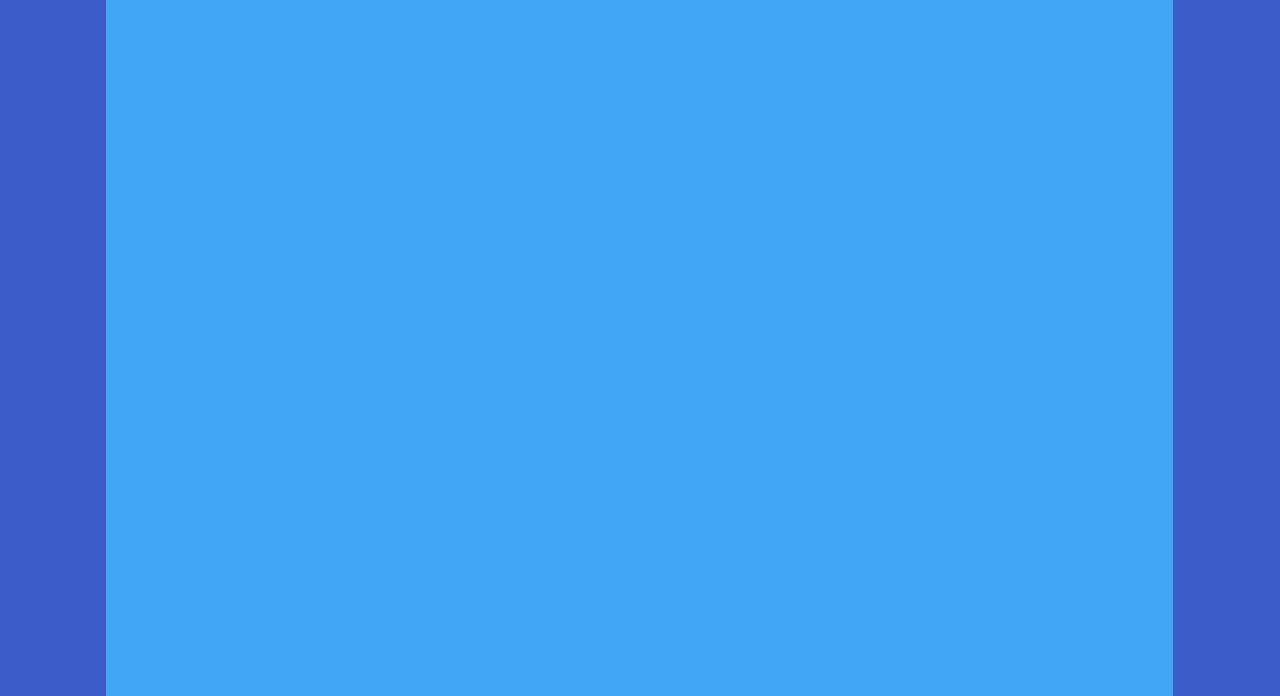
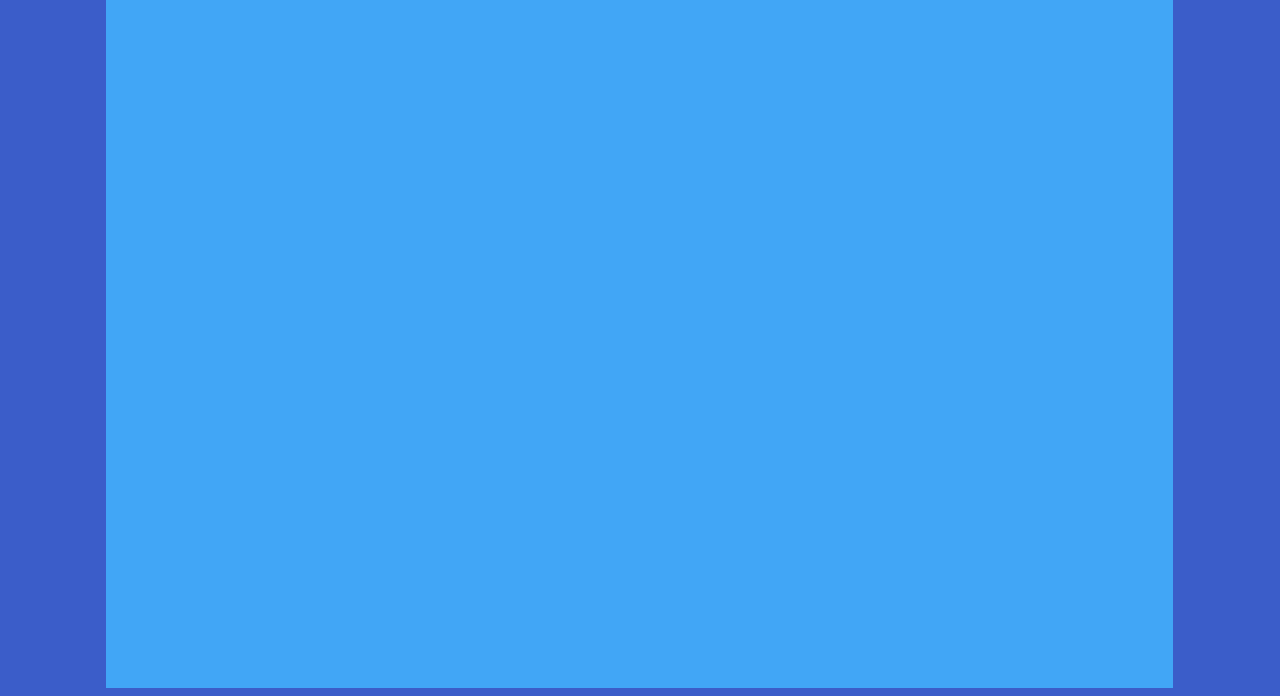
Before and after one commit to rmkubik/blast-ninja, a website built with Parcel: page src/index.html in a window 1280 px wide. Shown: the part 112-808 px from the top of the page. Built offline with nearby package versions, Linux system fonts and the light colour scheme.

Commit message:
Update css and build instructions

```diff
--- a/package.json
+++ b/package.json
@@ -5,7 +5,7 @@
   "main": "index.js",
   "scripts": {
     "start": "parcel src/index.html",
-    "build": "parcel build src/index.html"
+    "build": "parcel build src/index.html --public-url '.'"
   },
   "keywords": [],
   "author": "",
--- a/src/scenes/MainScene.js
+++ b/src/scenes/MainScene.js
@@ -97,7 +97,7 @@ class MainScene extends Phaser.Scene {
       scale: { min: 0.2, max: 0.4 },
       on: false
     });
-
+    console.log(globals.width, globals.height);
     const MAX_VELOCITY = 200;
     const [ninja] = map.createFromObjects("objects", "spawn", {
       key: "ninja"
--- a/src/styles/main.css
+++ b/src/styles/main.css
@@ -1,5 +1,7 @@
 body {
   background-color: #3b5dc9;
+  margin: 0;
+  padding: 0;
 }
 
 #ui {
```
Also changed, not shown: 1 other file.
